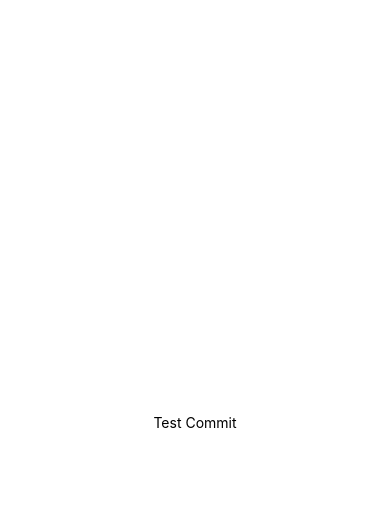
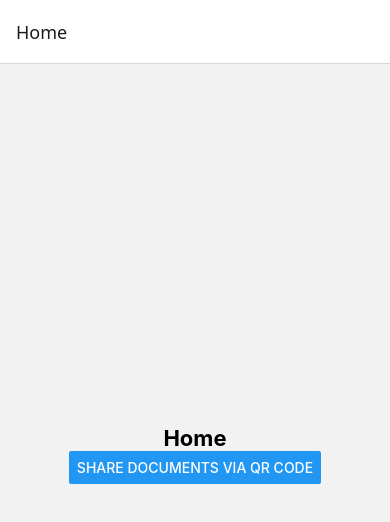
Before and after one commit to JoshuaChelen/RIVR-Health-AI, a React Native app: screen / in a window 390 px wide. Shown: the top 522 px of the page. Built offline with nearby package versions, Linux system fonts and the light colour scheme.

Commit message:
added qr code page

```diff
--- a/App.tsx
+++ b/App.tsx
@@ -1,20 +1,48 @@
-import { StatusBar } from 'expo-status-bar';
-import { StyleSheet, Text, View } from 'react-native';
+import { NavigationContainer } from "@react-navigation/native";
+import { createNativeStackNavigator } from "@react-navigation/native-stack";
+import { View, Text, StyleSheet, Button } from "react-native";
+import ShareDocumentsQR from "./ShareDocumentsQR";
+
+const Stack = createNativeStackNavigator();
+
+function HomeScreen({ navigation }: any) {
+  return (
+    <View style={styles.container}>
+      <Text style={styles.title}>Home</Text>
+      <Button
+        title="Share Documents via QR Code"
+        onPress={() => navigation.navigate("ShareQR")}
+      />
+    </View>
+  );
+}
 
 export default function App() {
   return (
-    <View style={styles.container}>
-      <Text>Test Commit</Text>
-      <StatusBar style="auto" />
-    </View>
+    <NavigationContainer>
+      <Stack.Navigator>
+        <Stack.Screen
+          name="Home"
+          component={HomeScreen}
+        />
+        <Stack.Screen
+          name="ShareQR"
+          component={ShareDocumentsQR}
+          options={{ title: "Share via QR Code" }}
+        />
+      </Stack.Navigator>
+    </NavigationContainer>
   );
 }
 
 const styles = StyleSheet.create({
   container: {
     flex: 1,
-    backgroundColor: '#fff',
-    alignItems: 'center',
-    justifyContent: 'center',
+    alignItems: "center",
+    justifyContent: "center",
+  },
+  title: {
+    fontSize: 22,
+    fontWeight: "bold",
   },
 });
--- /dev/null
+++ b/ShareDocumentsQR.tsx
@@ -0,0 +1,23 @@
+import { View, Text, StyleSheet } from "react-native";
+
+export default function ShareDocumentsQR() {
+  return (
+    <View style={styles.container}>
+      <Text style={styles.text}>
+        Share Documents Through QR Code
+      </Text>
+    </View>
+  );
+}
+
+const styles = StyleSheet.create({
+  container: {
+    flex: 1,
+    alignItems: "center",
+    justifyContent: "center",
+  },
+  text: {
+    fontSize: 18,
+    fontWeight: "600",
+  },
+});
--- a/package.json
+++ b/package.json
@@ -9,11 +9,15 @@
     "web": "expo start --web"
   },
   "dependencies": {
+    "@react-navigation/native": "^7.1.25",
+    "@react-navigation/native-stack": "^7.8.6",
     "expo": "~54.0.25",
     "expo-status-bar": "~3.0.8",
     "react": "19.1.0",
     "react-dom": "19.1.0",
     "react-native": "0.81.5",
+    "react-native-safe-area-context": "~5.6.0",
+    "react-native-screens": "~4.16.0",
     "react-native-web": "^0.21.0"
   },
   "devDependencies": {
```
Also changed, not shown: 1 other file (tests, documents, lock files or other folders).
